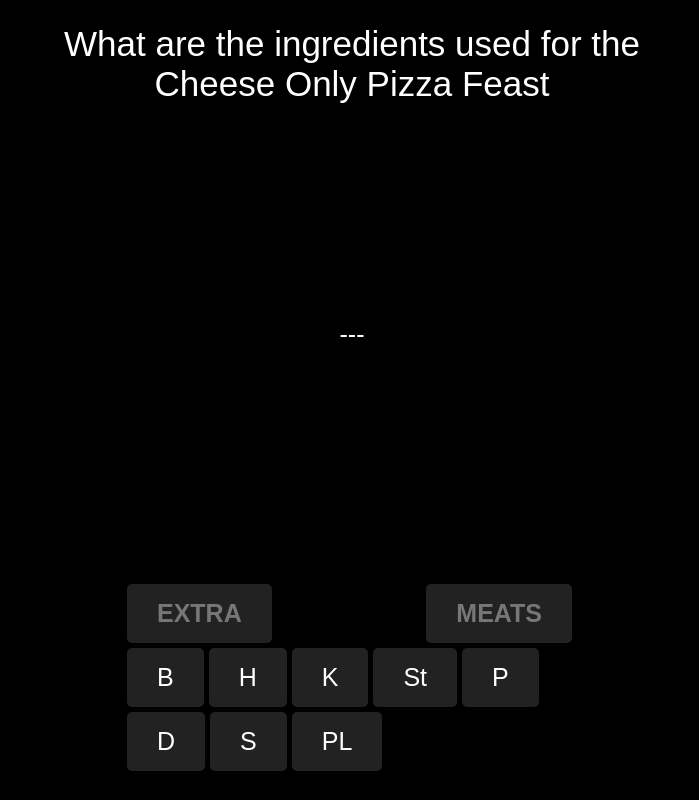
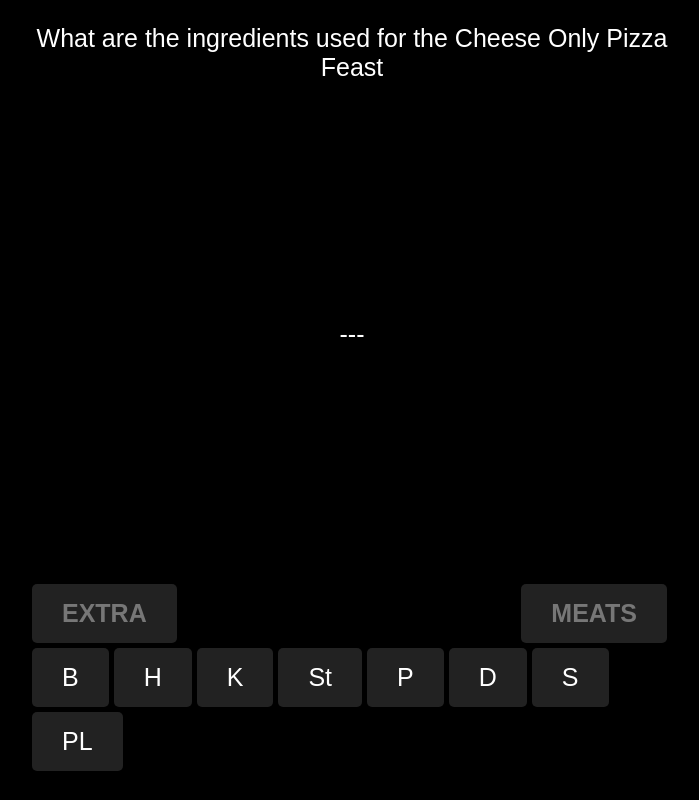
Before and after one commit to deveepdev/deveep.github.io, a plain HTML site: page Dominos/mobile.html in a window 1280 px wide. Shown: the whole page, without its empty margins (288-987 px from the left). Drawn offline with Linux system fonts and the light colour scheme.

Commit message:
Add files via upload

```diff
--- a/Dominos/mobile.html
+++ b/Dominos/mobile.html
@@ -18,7 +18,8 @@
         .query {
             color: #fff;
             font-family: Arial, Helvetica, sans-serif;
-            font-size: 35px;
+            font-size: 25px;
+            max-width: 100%;
             text-align: center;
             position: absolute;
             transform: translate(-50%, 0);
@@ -27,7 +28,7 @@
         }
 
         .solution {
-            max-width: 450px;
+            max-width: 95%;
             color: #fff;
             font-family: Arial, Helvetica, sans-serif;
             font-size: 25px;
```
